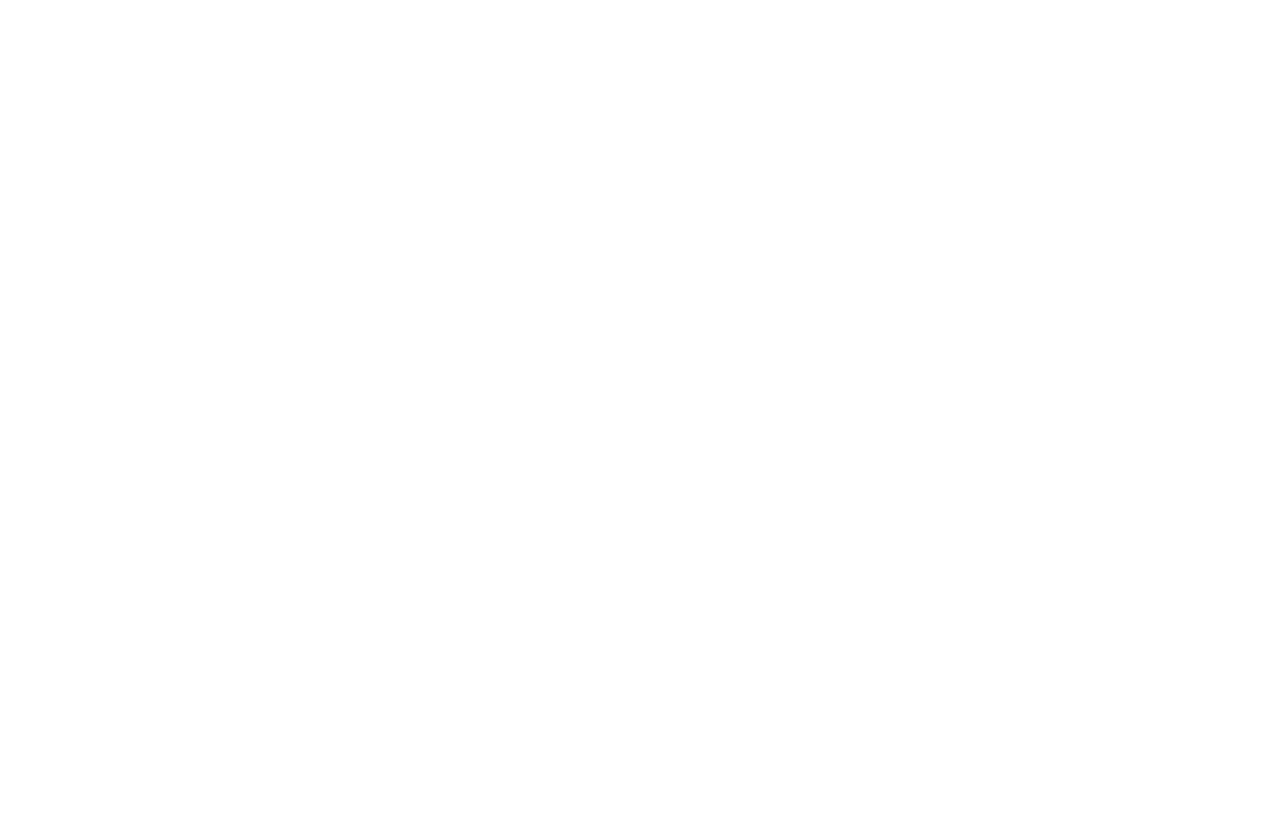
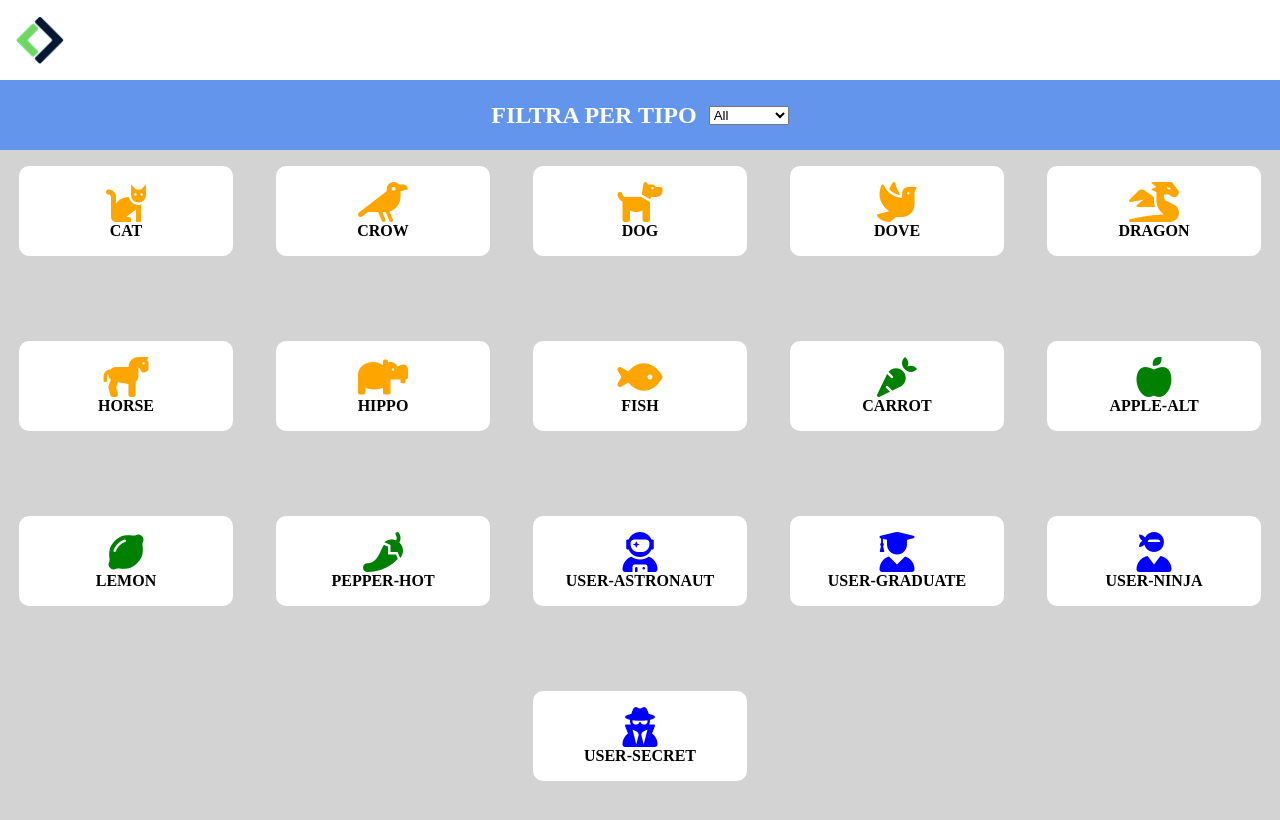
Before and after one commit to manu-devops98/js-es6-icons, a plain HTML site: page index.html in a window 1280 px wide. Drawn offline with Linux system fonts and the light colour scheme.

Commit message:
add Milestone 1 and 2

```diff
--- a/css/style.css
+++ b/css/style.css
@@ -3,3 +3,53 @@
     padding: 0;
     box-sizing: border-box;
 }
+
+header {
+    height: 80px;
+    background-color: white;
+}
+
+header img {
+    height: 100%;
+    padding: 1em;
+}
+
+.select {
+    display: flex;
+    justify-content: center;
+    align-items: center;
+    height: 70px;
+    color: white;
+    background-color: #6495EC;
+}
+
+.select h2 {
+    margin-right: 0.5em;
+}
+
+.container {
+    width: 100%;
+    height: 100%;
+    padding: 1em 0;
+    gap: 5px;
+    display: flex;
+    flex-wrap: wrap;
+    justify-content: space-around;
+    background-color: lightgrey;
+}
+
+.card {
+    width: calc(100% / 6);
+    height: 90px;
+    margin-bottom: 5em;
+    background-color: white;
+    border-radius: 10px;
+    display: flex;
+    flex-direction: column;
+    justify-content: center;
+    align-items: center;
+}
+
+.card i {
+    font-size: 2.5em;
+}
--- a/index.html
+++ b/index.html
@@ -9,7 +9,25 @@
     <title>Document</title>
 </head>
 <body>
+    <header>
+        <img src="img/Logo.png" alt="">
+    </header>
+    <div class="select">
+        <h2>FILTRA PER TIPO</h2>
+        <select name="select" id="select">
+            <option value="all">All</option>
+            <option value="animal">animal</option>
+            <option value="vegetable">vegetable</option>
+            <option value="user">user</option>
+        </select>
+    </div>
 
+    <div class="container">
+        <!-- <div class="card">
+            <i class="fas fa-cat"></i>
+            <h4>CAT</h4>
+        </div> -->
+    </div>
 
     <script src="js/data.js"></script>
 </body>
--- a/js/data.js
+++ b/js/data.js
@@ -1,14 +1,18 @@
 /* Milestone 1
 Partendo dalla struttura dati fornita, visualizzare in pagina un box per ogni icona, in cui è presente il nome dell'icona e l'icona stessa.
+
 Milestone 2
 Ciascuna icona ha una proprietà "color": utilizzare questa proprietà per visualizzare le icone del colore corrispondente.
+
 Milestone 3
 Aggiungere alla pagina una select in cui le options corrispondono ai vari tipi di icone (animal, vegetable, user). Quando l'utente seleziona un tipo dalla select, visualizzare solamente le icone corrispondenti.
-BONUS
+
+BONUS:
 1- modificare la struttura dati fornita e valorizzare la proprietà "color" in modo dinamico: generare in modo casuale un codice colore, sapendo che la notazione esadecimale è formata dal simbolo "#" seguito da 6 caratteri alfanumerici compresi tra 0 e 9 e A e F.
+
 2- popolare le options della select della milestone 3 dinamicamente. */
 
-[
+const icons = [
 	{
 		name: 'cat',
 		prefix: 'fa-',
@@ -122,3 +126,15 @@ BONUS
 		color: 'blue'
 	}
 ];
+
+const container = document.querySelector('.container');
+
+icons.forEach((element) => {
+	const templateCard = `
+	 <div class="card ${element.type}">
+		<i class="${element.family} ${element.prefix}${element.name}" style = "color: ${element.color}"></i>
+		<h4>${element.name.toUpperCase()}</h4>
+	</div>
+	`;
+	container.innerHTML += templateCard;
+});
```
Also changed, not shown: img/Logo.png (added), 1 other file.
